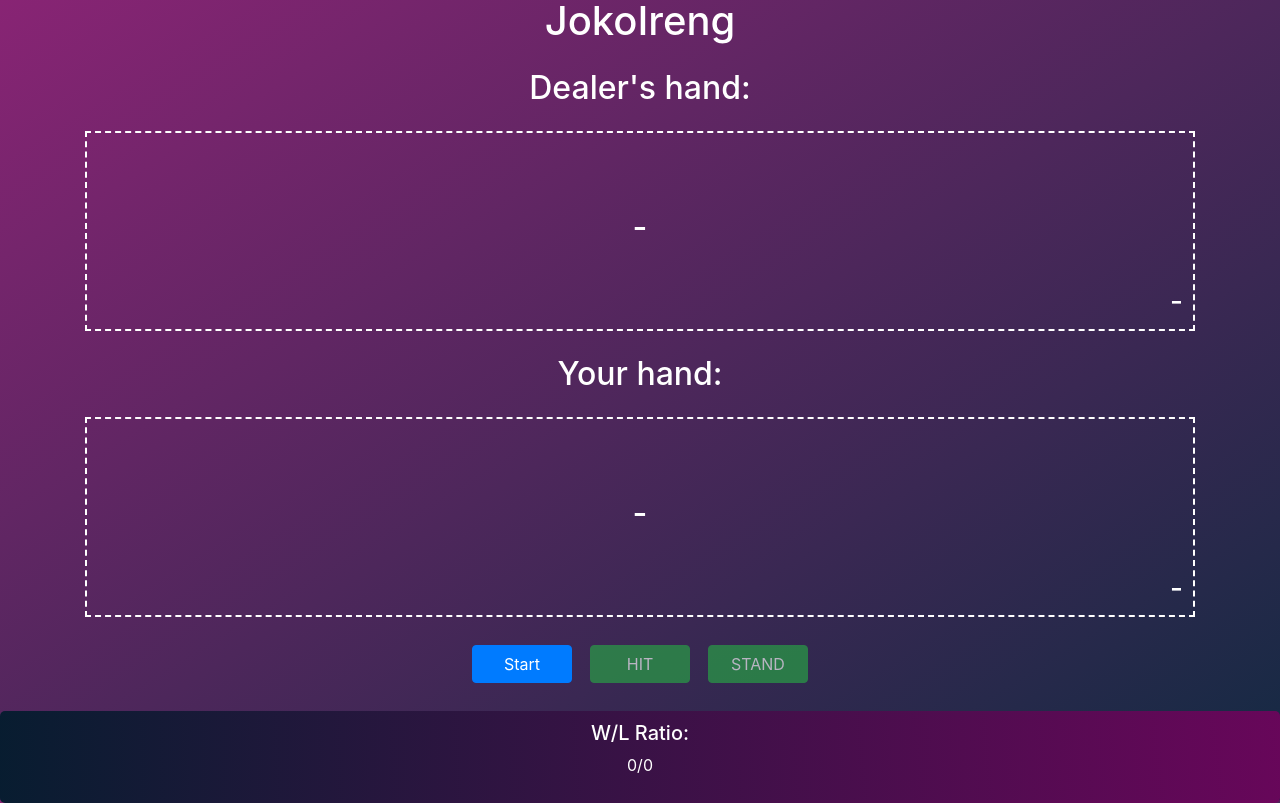
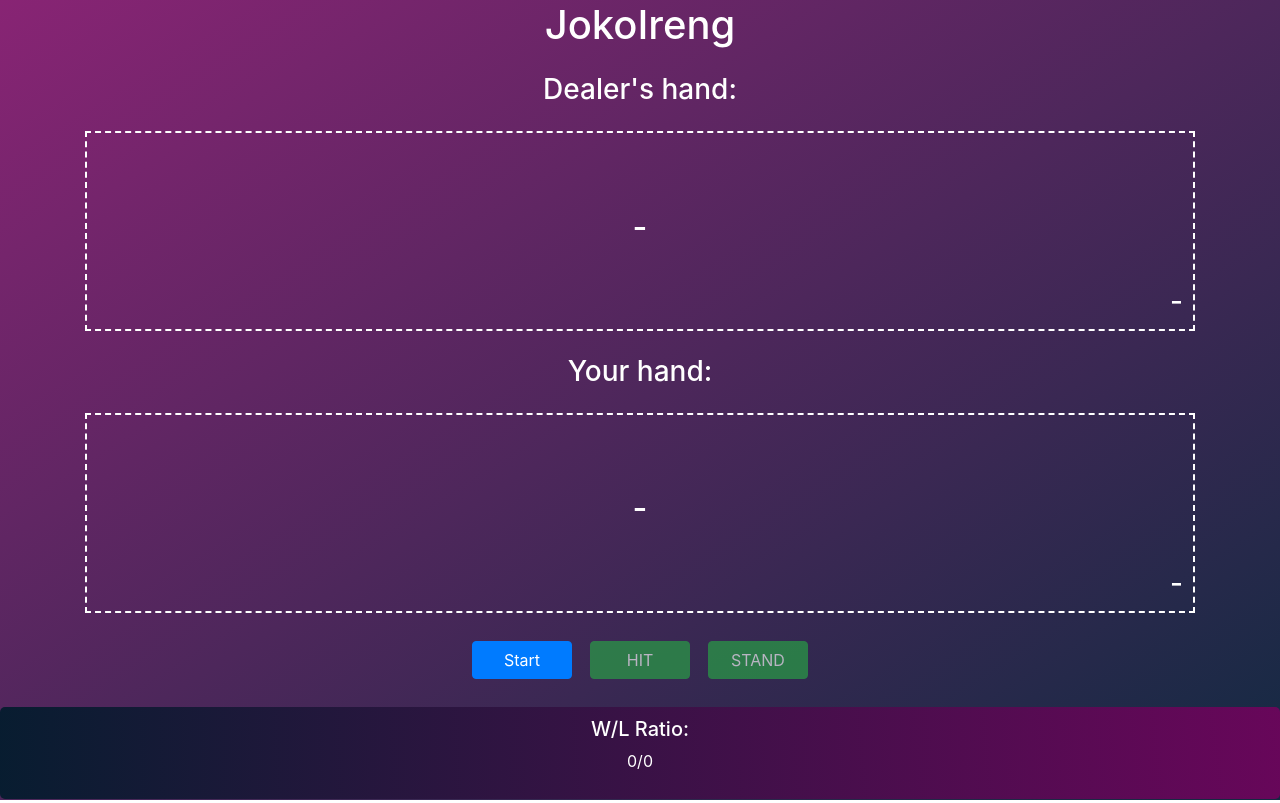
Before and after one commit to grammade/js-blackjack, a plain HTML site: page index.html in a window 1280 px wide. Drawn offline with nearby package versions, Linux system fonts and the light colour scheme.

Commit message:
minor changes

```diff
--- a/index.html
+++ b/index.html
@@ -12,12 +12,12 @@
 <body>
     <div class="container text-center">
         <h1 class="mb-4">JokoIreng</h1>
-        <h2 class="mb-4">Dealer's hand:</h2>
+        <h3 class="mb-4">Dealer's hand:</h3>
         <div id="cardContainer1" class="card-container mb-4">
             <h2 id="dealerHand">-</h2>
             <h3 id="dealerHandCount" class="hand-count">-</h3>
         </div>
-        <h2 class="mb-4">Your hand:</h2>
+        <h3 class="mb-4">Your hand:</h3>
         <div class="mb-4">
             <div id="cardContainer2" class="card-container mb-4">
                 <h2 id="hand">-</h2>
```
